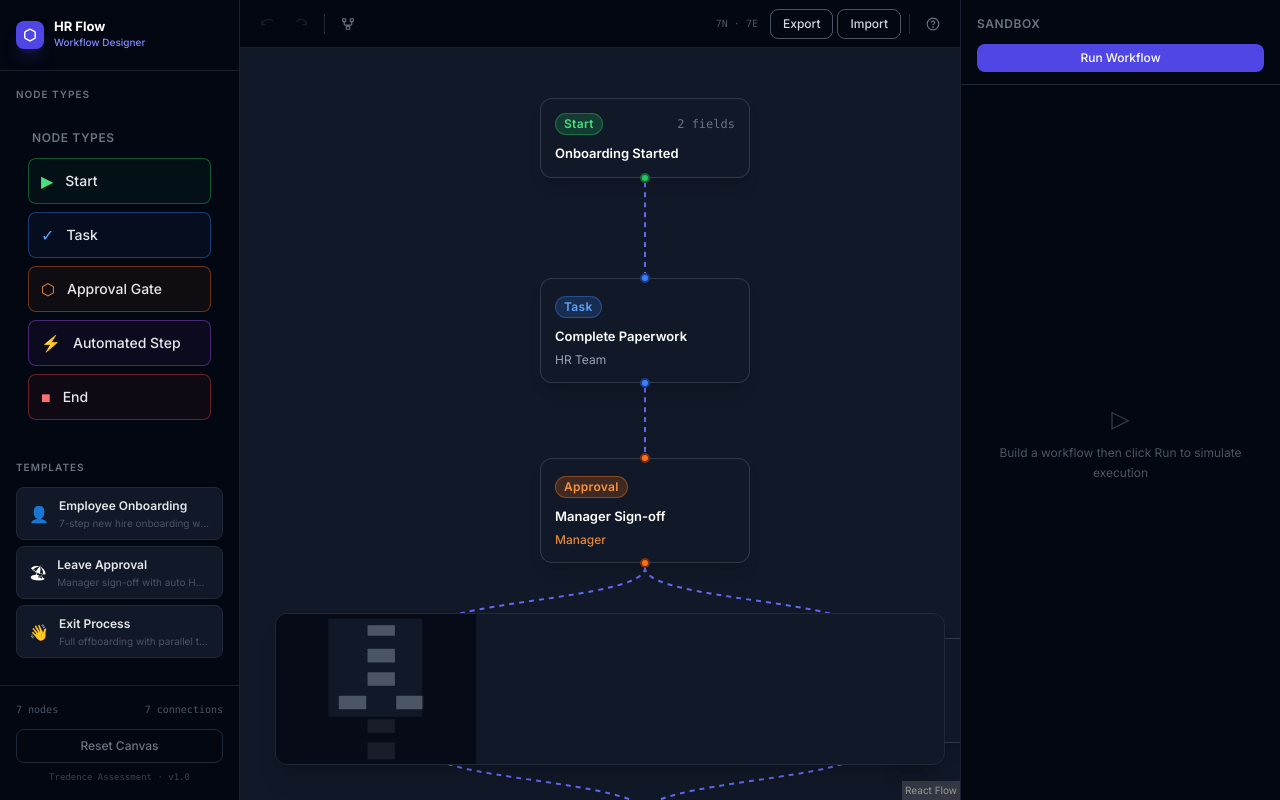
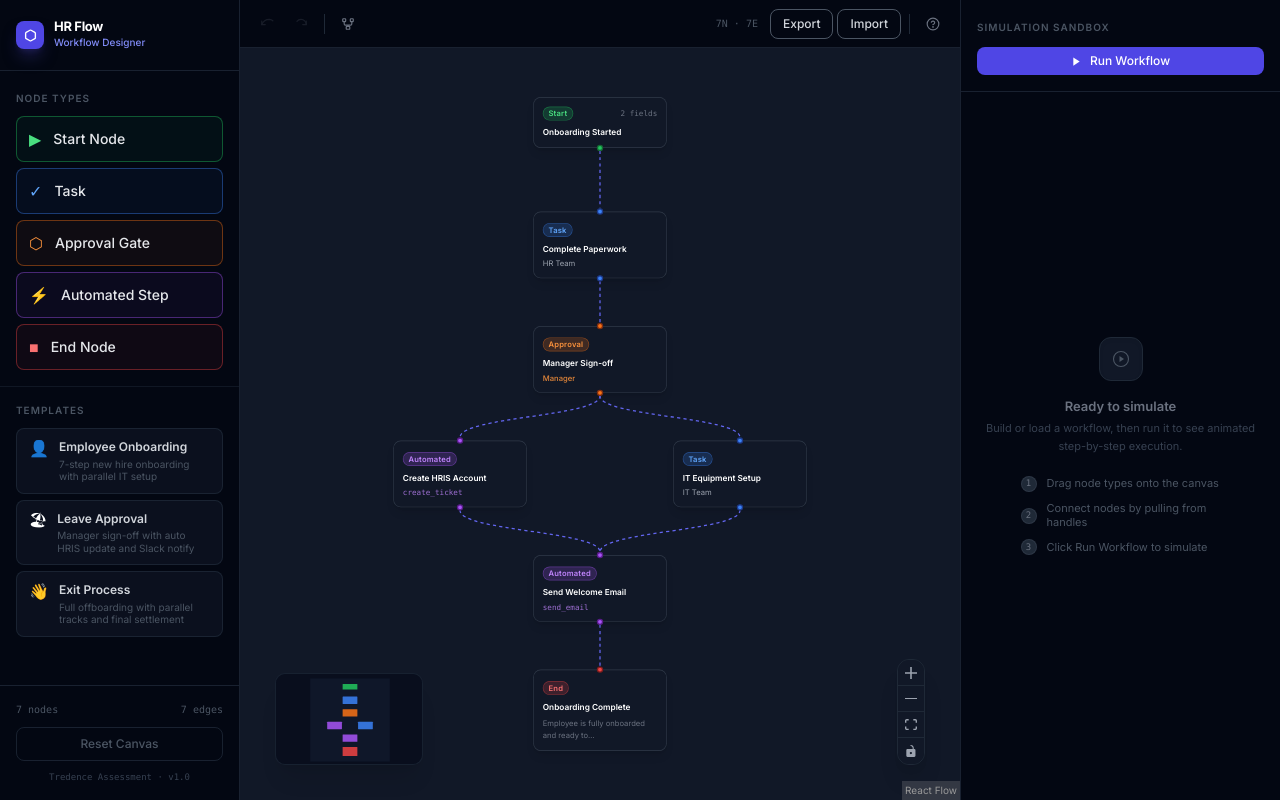
Before and after one commit to dhruvgupta-24/Tredence-HR-Workflow-Designer, a React (Vite) app: page / in a window 1280 px wide. Built offline with nearby package versions, Linux system fonts and the light colour scheme.

Commit message:
feat: final polish — auto-fitView, minimap colors, sandbox UX, sidebar spacing, README, docs complete

```diff
--- a/src/components/canvas/CanvasControls.tsx
+++ b/src/components/canvas/CanvasControls.tsx
@@ -21,6 +21,7 @@ export function CanvasControls({ onShortcutsOpen }: Props) {
   const setEdges = useWorkflowStore((s) => s.setEdges)
   const saveSnapshot = useWorkflowStore((s) => s.saveSnapshot)
   const setValidationErrors = useWorkflowStore((s) => s.setValidationErrors)
+  const triggerFitView = useWorkflowStore((s) => s.triggerFitView)
   const autoArrange = useAutoArrange()
   const fileInputRef = useRef<HTMLInputElement>(null)
 
@@ -33,6 +34,7 @@ export function CanvasControls({ onShortcutsOpen }: Props) {
       (importedNodes: WorkflowNode[], importedEdges: Edge[]) => {
         setNodes(importedNodes)
         setEdges(importedEdges)
+        triggerFitView()
       },
       (err: string) => setValidationErrors([`Import failed: ${err}`]),
     )
--- a/src/components/canvas/WorkflowCanvas.tsx
+++ b/src/components/canvas/WorkflowCanvas.tsx
@@ -1,4 +1,4 @@
-import { useCallback } from 'react'
+import { useCallback, useEffect, useRef } from 'react'
 import {
   ReactFlow,
   Background,
@@ -26,6 +26,17 @@ const defaultEdgeOptions = {
 
 const snapGrid: [number, number] = [16, 16]
 
+const minimapNodeColor = (node: { type?: string }) => {
+  switch (node.type) {
+    case 'start':     return '#22c55e'
+    case 'task':      return '#3b82f6'
+    case 'approval':  return '#f97316'
+    case 'automated': return '#a855f7'
+    case 'end':       return '#ef4444'
+    default:          return '#4b5563'
+  }
+}
+
 export function WorkflowCanvas() {
   const nodes = useWorkflowStore((s) => s.nodes)
   const edges = useWorkflowStore((s) => s.edges)
@@ -33,9 +44,27 @@ export function WorkflowCanvas() {
   const setEdges = useWorkflowStore((s) => s.setEdges)
   const setSelectedNode = useWorkflowStore((s) => s.setSelectedNode)
   const saveSnapshot = useWorkflowStore((s) => s.saveSnapshot)
+  const fitViewCounter = useWorkflowStore((s) => s.fitViewCounter)
 
+  const { fitView } = useReactFlow()
   const reactFlowInstance = useReactFlow()
   const onDrop = useDropHandler(reactFlowInstance)
+  const didInitialFitRef = useRef(false)
+
+  // Initial fit: fire once when nodes first become available
+  useEffect(() => {
+    if (didInitialFitRef.current || nodes.length === 0) return
+    didInitialFitRef.current = true
+    const t = setTimeout(() => void fitView({ padding: 0.15, duration: 350 }), 80)
+    return () => clearTimeout(t)
+  }, [nodes.length, fitView])
+
+  // Subsequent fits triggered by store counter (template load, import, seed)
+  useEffect(() => {
+    if (fitViewCounter === 0) return
+    const t = setTimeout(() => void fitView({ padding: 0.15, duration: 400 }), 80)
+    return () => clearTimeout(t)
+  }, [fitViewCounter, fitView])
 
   const onNodesChange = useCallback(
     (changes: NodeChange<WorkflowNode>[]) => {
@@ -61,7 +90,6 @@ export function WorkflowCanvas() {
     [edges, setEdges, saveSnapshot],
   )
 
-  // Save position snapshot at drag START (before position changes)
   const onNodeDragStart = useCallback(() => {
     saveSnapshot()
   }, [saveSnapshot])
@@ -87,24 +115,31 @@ export function WorkflowCanvas() {
         className="bg-gray-900"
         proOptions={{ hideAttribution: false }}
       >
-        <Background variant={BackgroundVariant.Dots} gap={16} color="#374151" />
+        <Background variant={BackgroundVariant.Dots} gap={20} size={1} color="#1f2937" />
         <Controls position="bottom-right" />
         <MiniMap
-          nodeColor="#4b5563"
-          maskColor="rgba(3, 7, 18, 0.7)"
-          style={{ background: '#111827' }}
+          nodeColor={minimapNodeColor}
+          maskColor="rgba(3, 7, 18, 0.55)"
+          style={{
+            background: '#0f172a',
+            border: '1px solid rgba(31, 41, 55, 0.7)',
+            borderRadius: '10px',
+            width: 148,
+            height: 92,
+            opacity: 0.85,
+          }}
         />
       </ReactFlow>
 
       {nodes.length === 0 && (
         <div className="absolute inset-0 pointer-events-none flex items-center justify-center">
           <div className="text-center">
-            <div className="text-6xl mb-4 opacity-10 select-none">⬡</div>
-            <p className="text-gray-500 text-sm font-medium">
-              Drag nodes from the left panel to get started
+            <div className="text-5xl mb-4 opacity-[0.07] select-none">⬡</div>
+            <p className="text-sm font-medium text-gray-500">
+              Drag nodes from the left to get started
             </p>
-            <p className="text-gray-600 text-xs mt-1.5">
-              Connect nodes by dragging from one handle to another
+            <p className="text-xs text-gray-700 mt-1.5">
+              or load a template from the sidebar
             </p>
           </div>
         </div>
--- a/src/components/sandbox/SandboxPanel.tsx
+++ b/src/components/sandbox/SandboxPanel.tsx
@@ -2,6 +2,12 @@ import { useSimulate } from '../../hooks/useSimulate'
 import { useWorkflowStore } from '../../store'
 import { Button } from '../ui'
 import { ExecutionLog } from './ExecutionLog'
+
+const STEPS_GUIDE = [
+  'Drag node types onto the canvas',
+  'Connect nodes by pulling from handles',
+  'Click Run Workflow to simulate',
+]
 
 export function SandboxPanel() {
   const { runSimulation, isSimulating, validationErrors, simulationLog } = useSimulate()
@@ -20,9 +26,9 @@ export function SandboxPanel() {
   return (
     <div className="h-full flex flex-col">
       {/* Header */}
-      <div className="px-4 pt-4 pb-3 border-b border-gray-800 flex-shrink-0">
-        <p className="text-xs uppercase tracking-wider text-gray-500 font-semibold mb-3">
-          Sandbox
+      <div className="px-4 pt-5 pb-4 border-b border-gray-800/80 flex-shrink-0">
+        <p className="text-[10px] font-semibold uppercase tracking-widest text-gray-600 mb-3">
+          Simulation Sandbox
         </p>
         <Button
           variant="primary"
@@ -33,11 +39,16 @@ export function SandboxPanel() {
         >
           {isSimulating ? (
             <span className="flex items-center gap-2">
-              <span className="w-3 h-3 border border-white border-t-transparent rounded-full animate-spin" />
-              Running...
+              <span className="w-3 h-3 border border-white/60 border-t-white rounded-full animate-spin" />
+              Simulating…
             </span>
           ) : (
-            'Run Workflow'
+            <span className="flex items-center gap-2">
+              <svg width="11" height="11" viewBox="0 0 24 24" fill="currentColor">
+                <polygon points="5,3 19,12 5,21"/>
+              </svg>
+              Run Workflow
+            </span>
           )}
         </Button>
 
@@ -45,7 +56,7 @@ export function SandboxPanel() {
           <button
             type="button"
             onClick={clearResults}
-            className="w-full mt-2 text-xs text-gray-600 hover:text-gray-400 transition-colors"
+            className="w-full mt-2 py-1 text-[11px] text-gray-600 hover:text-gray-400 transition-colors"
           >
             Clear results
           </button>
@@ -57,16 +68,16 @@ export function SandboxPanel() {
         {/* Validation errors */}
         {hasErrors && (
           <div className="space-y-2 mb-4">
-            <p className="text-xs uppercase tracking-wide text-red-400 font-semibold mb-2">
+            <p className="text-[10px] font-semibold uppercase tracking-widest text-red-500 mb-2">
               Validation Errors
             </p>
             {validationErrors.map((err, i) => (
               <div
                 key={i}
-                className="flex items-start gap-2 text-xs text-red-300 bg-red-500/10 border border-red-500/20 rounded-lg px-3 py-2"
+                className="flex items-start gap-2 text-xs text-red-300 bg-red-500/8 border border-red-500/20 rounded-lg px-3 py-2.5"
               >
-                <span className="flex-shrink-0 mt-px text-red-400">!</span>
-                <span>{err}</span>
+                <span className="flex-shrink-0 mt-0.5 text-red-400 font-bold">!</span>
+                <span className="leading-relaxed">{err}</span>
               </div>
             ))}
           </div>
@@ -75,24 +86,45 @@ export function SandboxPanel() {
         {/* Execution log */}
         {hasLog && <ExecutionLog steps={simulationLog} />}
 
-        {/* Empty state */}
+        {/* Polished empty state */}
         {!hasResults && !isSimulating && (
-          <div className="h-full flex items-center justify-center">
-            <div className="text-center px-2">
-              <div className="text-2xl mb-2 opacity-20">▷</div>
-              <p className="text-xs text-gray-600 leading-relaxed">
-                Build a workflow then click Run to simulate execution
-              </p>
+          <div className="h-full flex flex-col items-center justify-center py-8">
+            {/* Icon */}
+            <div className="w-11 h-11 rounded-xl bg-gray-900 border border-gray-800 flex items-center justify-center mb-4 shadow-inner">
+              <svg width="18" height="18" viewBox="0 0 24 24" fill="none" stroke="#4b5563" strokeWidth="1.5" strokeLinecap="round" strokeLinejoin="round">
+                <circle cx="12" cy="12" r="10"/>
+                <polygon points="10,8 16,12 10,16" fill="#4b5563" stroke="none"/>
+              </svg>
+            </div>
+
+            <p className="text-[13px] font-semibold text-gray-500 mb-1">
+              Ready to simulate
+            </p>
+            <p className="text-[11px] text-gray-700 mb-5 text-center leading-relaxed">
+              Build or load a workflow, then run it to see animated step-by-step execution.
+            </p>
+
+            {/* Guide steps */}
+            <div className="space-y-2.5 w-full max-w-[200px]">
+              {STEPS_GUIDE.map((step, i) => (
+                <div key={i} className="flex items-center gap-2.5">
+                  <div className="w-4 h-4 rounded-full bg-gray-800 border border-gray-700/60 flex items-center justify-center flex-shrink-0">
+                    <span className="text-[9px] font-mono text-gray-500">{i + 1}</span>
+                  </div>
+                  <span className="text-[11px] text-gray-600 leading-tight">{step}</span>
+                </div>
+              ))}
             </div>
           </div>
         )}
 
-        {/* Loading state */}
+        {/* Simulating state */}
         {isSimulating && (
           <div className="h-full flex items-center justify-center">
             <div className="text-center">
-              <div className="w-6 h-6 border-2 border-indigo-500 border-t-transparent rounded-full animate-spin mx-auto mb-3" />
-              <p className="text-xs text-gray-500">Simulating workflow...</p>
+              <div className="w-8 h-8 border-2 border-indigo-500 border-t-transparent rounded-full animate-spin mx-auto mb-3" />
+              <p className="text-xs font-medium text-gray-400">Executing workflow…</p>
+              <p className="text-[10px] text-gray-600 mt-1">Watch nodes highlight on canvas</p>
             </div>
           </div>
         )}
--- a/src/components/sidebar/NodeToolbox.tsx
+++ b/src/components/sidebar/NodeToolbox.tsx
@@ -1,20 +1,16 @@
 import { DraggableNode } from './DraggableNode'
 
 const NODE_TYPES = [
-  { type: 'start', label: 'Start', icon: '▶', color: 'green' },
-  { type: 'task', label: 'Task', icon: '✓', color: 'blue' },
-  { type: 'approval', label: 'Approval Gate', icon: '⬡', color: 'orange' },
+  { type: 'start',     label: 'Start Node',     icon: '▶', color: 'green' },
+  { type: 'task',      label: 'Task',           icon: '✓', color: 'blue' },
+  { type: 'approval',  label: 'Approval Gate',  icon: '⬡', color: 'orange' },
   { type: 'automated', label: 'Automated Step', icon: '⚡', color: 'purple' },
-  { type: 'end', label: 'End', icon: '■', color: 'red' },
+  { type: 'end',       label: 'End Node',       icon: '■', color: 'red' },
 ] as const
 
 export function NodeToolbox() {
   return (
-    <div className="px-3 py-4">
-      <p className="text-xs uppercase tracking-wider text-gray-500 font-semibold mb-3 px-1">
-        Node Types
-      </p>
-      <div className="flex flex-col gap-2">
+    <div className="flex flex-col gap-1.5">
       {NODE_TYPES.map((node) => (
         <DraggableNode
           key={node.type}
@@ -25,6 +21,5 @@ export function NodeToolbox() {
         />
       ))}
     </div>
-    </div>
   )
 }
--- a/src/components/sidebar/Sidebar.tsx
+++ b/src/components/sidebar/Sidebar.tsx
@@ -12,42 +12,46 @@ export function Sidebar() {
   const setEdges = useWorkflowStore((s) => s.setEdges)
   const resetWorkflow = useWorkflowStore((s) => s.resetWorkflow)
   const saveSnapshot = useWorkflowStore((s) => s.saveSnapshot)
+  const triggerFitView = useWorkflowStore((s) => s.triggerFitView)
 
   const loadTemplate = (template: WorkflowTemplate) => {
     saveSnapshot()
     setNodes(template.nodes as WorkflowNode[])
     setEdges(template.edges as Edge[])
+    triggerFitView()
   }
 
   return (
     <div className="h-full flex flex-col bg-gray-950 border-r border-gray-800/80">
       {/* Logo */}
-      <div className="px-4 py-5 border-b border-gray-800/80">
+      <div className="px-4 py-5 border-b border-gray-800/80 flex-shrink-0">
         <div className="flex items-center gap-2.5">
-          <div className="w-7 h-7 rounded-lg bg-indigo-600 flex items-center justify-center shadow-lg shadow-indigo-900/40">
-            <svg width="14" height="14" viewBox="0 0 24 24" fill="none" stroke="white" strokeWidth="2.5" strokeLinecap="round" strokeLinejoin="round">
+          <div className="w-7 h-7 rounded-lg bg-indigo-600 flex items-center justify-center shadow-lg shadow-indigo-900/50 flex-shrink-0">
+            <svg width="13" height="13" viewBox="0 0 24 24" fill="none" stroke="white" strokeWidth="2.5" strokeLinecap="round" strokeLinejoin="round">
               <path d="M21 16V8a2 2 0 0 0-1-1.73l-7-4a2 2 0 0 0-2 0l-7 4A2 2 0 0 0 3 8v8a2 2 0 0 0 1 1.73l7 4a2 2 0 0 0 2 0l7-4A2 2 0 0 0 21 16z"/>
             </svg>
           </div>
           <div>
-            <p className="text-[13px] font-bold text-white leading-none">HR Flow</p>
+            <p className="text-[13px] font-bold text-white leading-none tracking-tight">HR Flow</p>
             <p className="text-[10px] text-indigo-400 font-medium mt-0.5">Workflow Designer</p>
           </div>
         </div>
       </div>
 
-      {/* Node Toolbox */}
+      {/* Scrollable content */}
       <div className="flex-1 overflow-y-auto">
-        <div className="px-4 pt-4 pb-2">
-          <p className="text-[10px] font-semibold uppercase tracking-widest text-gray-500 mb-3">
+
+        {/* Node Toolbox */}
+        <div className="px-4 pt-5 pb-4 border-b border-gray-800/50">
+          <p className="text-[10px] font-semibold uppercase tracking-widest text-gray-600 mb-2.5">
             Node Types
           </p>
           <NodeToolbox />
         </div>
 
         {/* Templates */}
-        <div className="px-4 pt-4 pb-2">
-          <p className="text-[10px] font-semibold uppercase tracking-widest text-gray-500 mb-3">
+        <div className="px-4 pt-4 pb-4">
+          <p className="text-[10px] font-semibold uppercase tracking-widest text-gray-600 mb-2.5">
             Templates
           </p>
           <div className="space-y-1.5">
@@ -56,15 +60,15 @@ export function Sidebar() {
                 key={t.id}
                 type="button"
                 onClick={() => loadTemplate(t)}
-                className="w-full text-left px-3 py-2.5 rounded-lg bg-gray-900 border border-gray-800 hover:border-indigo-500/50 hover:bg-gray-800/80 transition-all duration-150 group"
+                className="w-full text-left px-3 py-2.5 rounded-lg bg-gray-900/60 border border-gray-800/80 hover:border-indigo-500/40 hover:bg-indigo-500/5 transition-all duration-150 group"
               >
-                <div className="flex items-center gap-2.5">
-                  <span className="text-base leading-none">{t.icon}</span>
+                <div className="flex items-start gap-2.5">
+                  <span className="text-base leading-none mt-px flex-shrink-0">{t.icon}</span>
                   <div className="min-w-0">
-                    <p className="text-xs font-semibold text-gray-200 group-hover:text-white transition-colors leading-snug">
+                    <p className="text-[12px] font-semibold text-gray-300 group-hover:text-white transition-colors leading-snug">
                       {t.name}
                     </p>
-                    <p className="text-[10px] text-gray-600 mt-0.5 leading-tight truncate">
+                    <p className="text-[10px] text-gray-600 mt-0.5 leading-tight">
                       {t.description}
                     </p>
                   </div>
@@ -76,21 +80,21 @@ export function Sidebar() {
       </div>
 
       {/* Footer */}
-      <div className="px-4 py-4 border-t border-gray-800/80 space-y-2">
+      <div className="px-4 py-4 border-t border-gray-800/80 flex-shrink-0">
         {nodes.length > 0 && (
-          <div className="flex items-center justify-between text-[10px] text-gray-600 font-mono mb-1">
+          <div className="flex items-center justify-between text-[10px] text-gray-600 font-mono mb-2.5">
             <span>{nodes.length} nodes</span>
-            <span>{edges.length} connections</span>
+            <span>{edges.length} edges</span>
           </div>
         )}
         <button
           type="button"
           onClick={resetWorkflow}
-          className="w-full px-3 py-2 text-xs text-gray-500 hover:text-red-400 border border-gray-800 hover:border-red-900/60 rounded-lg transition-all duration-150 font-medium"
+          className="w-full px-3 py-2 text-xs text-gray-600 hover:text-red-400 border border-gray-800/80 hover:border-red-900/50 rounded-lg transition-all duration-150 font-medium"
         >
           Reset Canvas
         </button>
-        <p className="text-center text-[9px] text-gray-700 font-mono">
+        <p className="text-center text-[9px] text-gray-700 font-mono mt-2.5">
           Tredence Assessment · v1.0
         </p>
       </div>
--- a/src/pages/WorkflowBuilderPage.tsx
+++ b/src/pages/WorkflowBuilderPage.tsx
@@ -76,6 +76,7 @@ export default function WorkflowBuilderPage() {
   const setSelectedNode = useWorkflowStore((s) => s.setSelectedNode)
   const setNodes = useWorkflowStore((s) => s.setNodes)
   const setEdges = useWorkflowStore((s) => s.setEdges)
+  const triggerFitView = useWorkflowStore((s) => s.triggerFitView)
 
   const [showShortcuts, setShowShortcuts] = useState(false)
 
@@ -88,6 +89,7 @@ export default function WorkflowBuilderPage() {
       const tpl = TEMPLATES[0]!
       setNodes(tpl.nodes as WorkflowNode[])
       setEdges(tpl.edges as Edge[])
+      triggerFitView()
     }
   }, []) // eslint-disable-line react-hooks/exhaustive-deps
 
--- a/src/store/workflowStore.ts
+++ b/src/store/workflowStore.ts
@@ -20,6 +20,7 @@ export const useWorkflowStore = create<WorkflowState>()((set) => ({
   highlightedNodeId: null,
   past: [],
   future: [],
+  fitViewCounter: 0,
 
   // --- Node actions ---
   addNode: (node) => set((s) => ({ nodes: [...s.nodes, node] })),
@@ -109,4 +110,6 @@ export const useWorkflowStore = create<WorkflowState>()((set) => ({
       past: [],
       future: [],
     }),
-}))
+
+  triggerFitView: () => set((s) => ({ fitViewCounter: s.fitViewCounter + 1 })),
+}));
--- a/src/types/workflow.ts
+++ b/src/types/workflow.ts
@@ -71,4 +71,8 @@ export interface WorkflowState {
 
   // Reset
   resetWorkflow: () => void
+
+  // fitView trigger (incremented to signal WorkflowCanvas to call fitView)
+  fitViewCounter: number
+  triggerFitView: () => void
 }
```
Also changed, not shown: 2 other files (tests, documents, lock files or other folders). Lines whose indentation alone changed are shown as unchanged.
